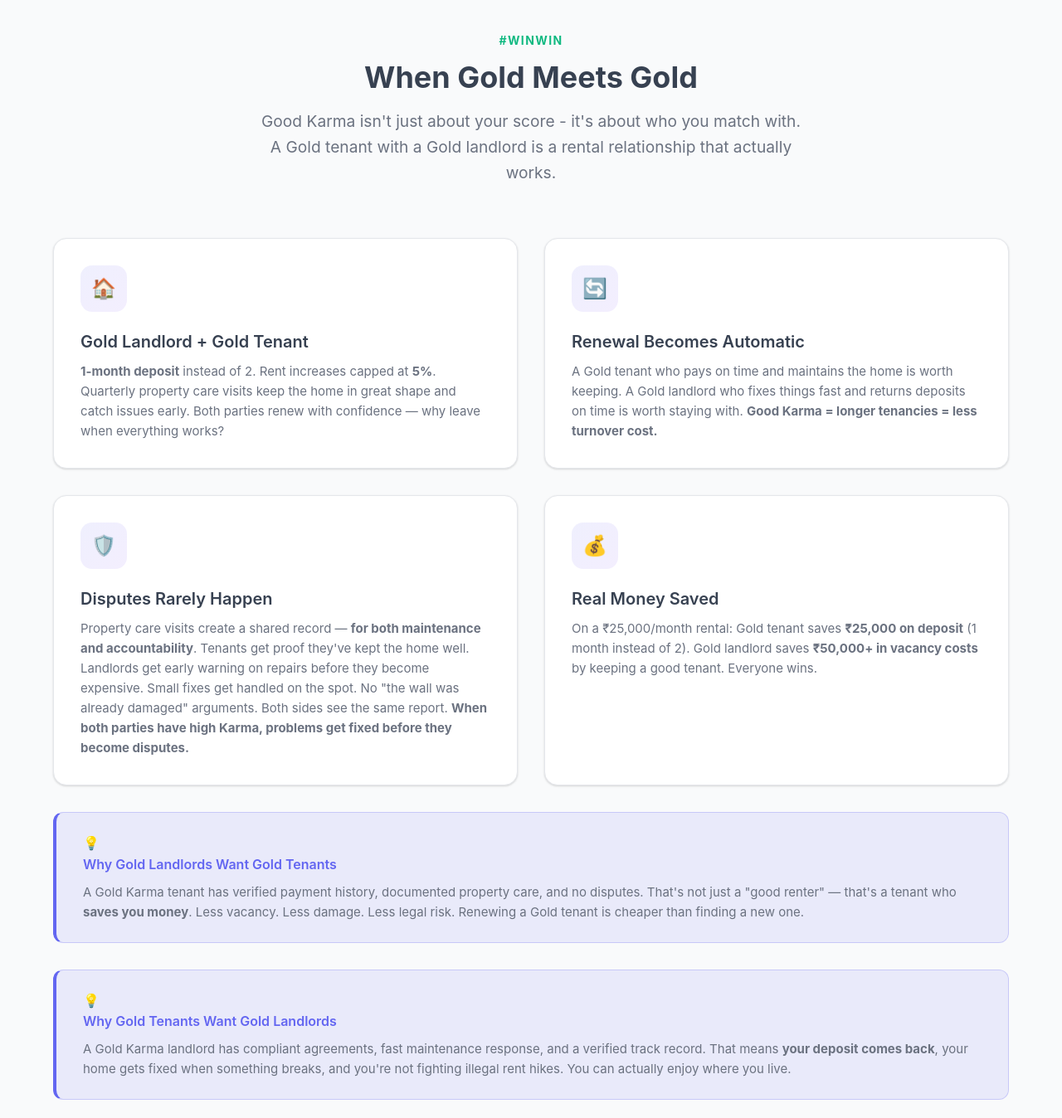
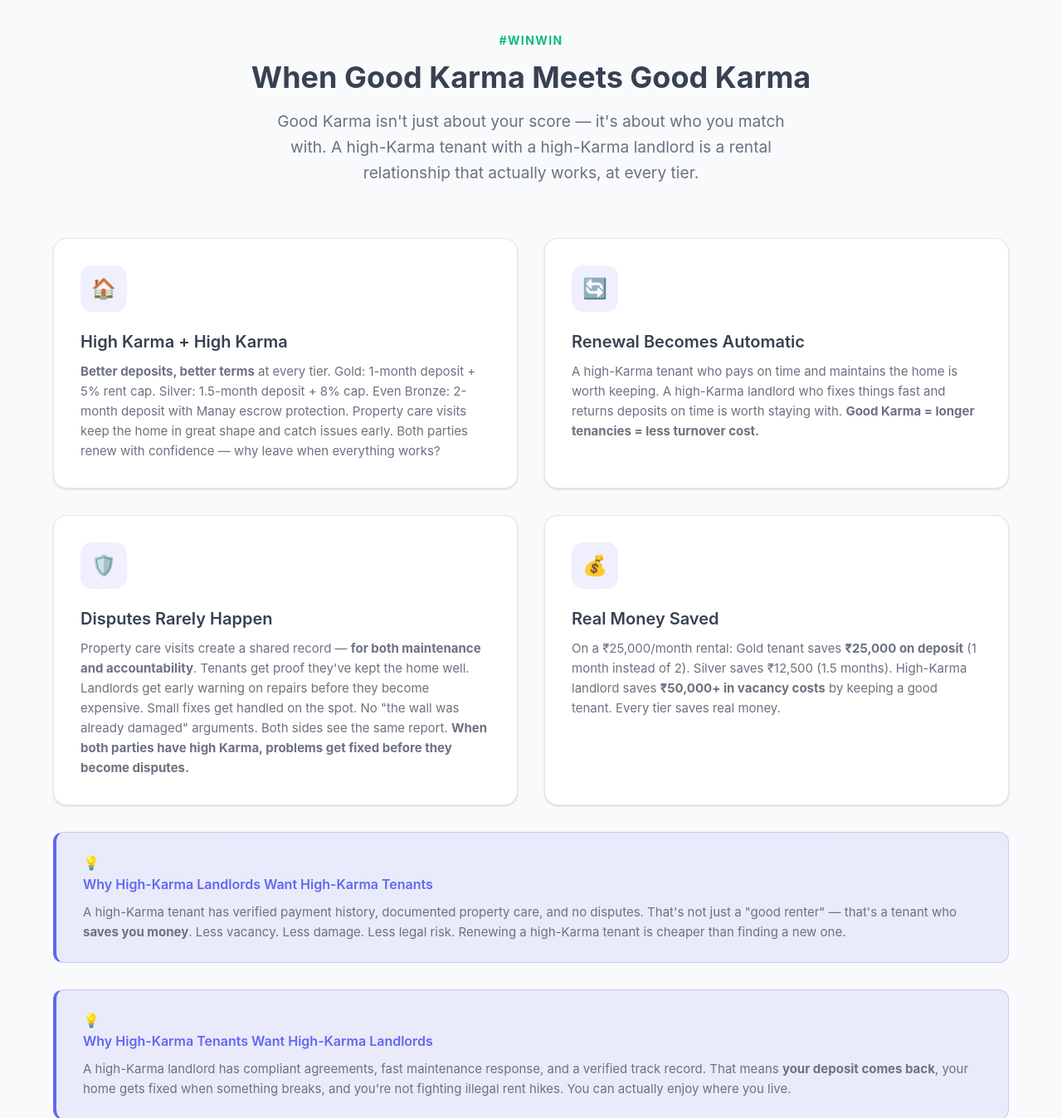
Before and after one commit to simonCatBot/manay-website, a plain HTML site: page good-karma.html in a window 1280 px wide. Shown: the part 3700-5048 px from the top of the page at 83% size. Drawn offline with Linux system fonts and the light colour scheme.

Commit message:
Reframe 'When Gold Meets Gold' to 'When Good Karma Meets Good Karma'
The mutual benefit section now covers all tiers, not just Gold:

- Section heading: 'When Good Karma Meets Good Karma'
- First card: 'High Karma + High Karma' with deposit/terms at every tier
- Real Money Saved card: includes Silver savings (₹12,500)
- Legal tips: 'High-Karma Landlords/Tenants' instead of 'Gold only'
- Why It Matters: mentions both Gold and Silver deposit savings

The message: good karma matching works at every tier, not just Gold.

```diff
--- a/good-karma.html
+++ b/good-karma.html
@@ -450,20 +450,20 @@
             <div class="container">
                 <div class="section-header">
                     <span class="guide-section-header__tag karma-tag">#WinWin</span>
-                    <h2 id="mutual-benefit-heading" style="font-size: 2.25rem; font-weight: 700; color: var(--text-primary);">When Gold Meets Gold</h2>
-                    <p style="color: var(--text-secondary); max-width: 650px; margin: 0.75rem auto 0;">Good Karma isn't just about your score - it's about who you match with. A Gold tenant with a Gold landlord is a rental relationship that actually works.</p>
+                    <h2 id="mutual-benefit-heading" style="font-size: 2.25rem; font-weight: 700; color: var(--text-primary);">When Good Karma Meets Good Karma</h2>
+                    <p style="color: var(--text-secondary); max-width: 650px; margin: 0.75rem auto 0;">Good Karma isn't just about your score — it's about who you match with. A high-Karma tenant with a high-Karma landlord is a rental relationship that actually works, at every tier.</p>
                 </div>
 
                 <div class="icon-card-grid">
                     <div class="icon-card">
                         <div class="icon-card__icon">🏠</div>
-                        <h3 class="icon-card__title">Gold Landlord + Gold Tenant</h3>
-                        <p class="icon-card__text"><strong>1-month deposit</strong> instead of 2. Rent increases capped at <strong>5%</strong>. Quarterly property care visits keep the home in great shape and catch issues early. Both parties renew with confidence — why leave when everything works?</p>
+                        <h3 class="icon-card__title">High Karma + High Karma</h3>
+                        <p class="icon-card__text"><strong>Better deposits, better terms</strong> at every tier. Gold: 1-month deposit + 5% rent cap. Silver: 1.5-month deposit + 8% cap. Even Bronze: 2-month deposit with Manay escrow protection. Property care visits keep the home in great shape and catch issues early. Both parties renew with confidence — why leave when everything works?</p>
                     </div>
                     <div class="icon-card">
                         <div class="icon-card__icon">🔄</div>
                         <h3 class="icon-card__title">Renewal Becomes Automatic</h3>
-                        <p class="icon-card__text">A Gold tenant who pays on time and maintains the home is worth keeping. A Gold landlord who fixes things fast and returns deposits on time is worth staying with. <strong>Good Karma = longer tenancies = less turnover cost.</strong></p>
+                        <p class="icon-card__text">A high-Karma tenant who pays on time and maintains the home is worth keeping. A high-Karma landlord who fixes things fast and returns deposits on time is worth staying with. <strong>Good Karma = longer tenancies = less turnover cost.</strong></p>
                     </div>
                     <div class="icon-card">
                         <div class="icon-card__icon">🛡️</div>
@@ -473,23 +473,23 @@
                     <div class="icon-card">
                         <div class="icon-card__icon">💰</div>
                         <h3 class="icon-card__title">Real Money Saved</h3>
-                        <p class="icon-card__text">On a ₹25,000/month rental: Gold tenant saves <strong>₹25,000 on deposit</strong> (1 month instead of 2). Gold landlord saves <strong>₹50,000+ in vacancy costs</strong> by keeping a good tenant. Everyone wins.</p>
+                        <p class="icon-card__text">On a ₹25,000/month rental: Gold tenant saves <strong>₹25,000 on deposit</strong> (1 month instead of 2). Silver saves ₹12,500 (1.5 months). High-Karma landlord saves <strong>₹50,000+ in vacancy costs</strong> by keeping a good tenant. Every tier saves real money.</p>
                     </div>
                 </div>
 
                 <div class="legal-tip" style="margin-top: 2rem;">
                     <div class="legal-tip__icon">💡</div>
                     <div>
-                        <h3 class="legal-tip__title">Why Gold Landlords Want Gold Tenants</h3>
-                        <p class="legal-tip__text">A Gold Karma tenant has verified payment history, documented property care, and no disputes. That's not just a "good renter" — that's a tenant who <strong>saves you money</strong>. Less vacancy. Less damage. Less legal risk. Renewing a Gold tenant is cheaper than finding a new one.</p>
+                        <h3 class="legal-tip__title">Why High-Karma Landlords Want High-Karma Tenants</h3>
+                        <p class="legal-tip__text">A high-Karma tenant has verified payment history, documented property care, and no disputes. That's not just a "good renter" — that's a tenant who <strong>saves you money</strong>. Less vacancy. Less damage. Less legal risk. Renewing a high-Karma tenant is cheaper than finding a new one.</p>
                     </div>
                 </div>
 
                 <div class="legal-tip" style="margin-top: 1rem;">
                     <div class="legal-tip__icon">💡</div>
                     <div>
-                        <h3 class="legal-tip__title">Why Gold Tenants Want Gold Landlords</h3>
-                        <p class="legal-tip__text">A Gold Karma landlord has compliant agreements, fast maintenance response, and a verified track record. That means <strong>your deposit comes back</strong>, your home gets fixed when something breaks, and you're not fighting illegal rent hikes. You can actually enjoy where you live.</p>
+                        <h3 class="legal-tip__title">Why High-Karma Tenants Want High-Karma Landlords</h3>
+                        <p class="legal-tip__text">A high-Karma landlord has compliant agreements, fast maintenance response, and a verified track record. That means <strong>your deposit comes back</strong>, your home gets fixed when something breaks, and you're not fighting illegal rent hikes. You can actually enjoy where you live.</p>
                     </div>
                 </div>
             </div>
@@ -727,7 +727,7 @@
                     <div class="icon-card">
                         <div class="icon-card__icon">💰</div>
                         <h3 class="icon-card__title">Saves Real Money</h3>
-                        <p class="icon-card__text">Gold Karma tenants pay 1-month deposit instead of 2. That's ₹25,000 saved on a ₹25K/month rental. Real cash.</p>
+                        <p class="icon-card__text">Gold Karma tenants pay 1-month deposit instead of 2, Silver pay 1.5 months. On a ₹25K/month rental that's ₹12,500-₹25,000 saved. Real cash at every tier.</p>
                     </div>
                     <div class="icon-card">
                         <div class="icon-card__icon">🔗</div>
```
Also changed, not shown: tests/run_tests.js (+1 -1 lines).
